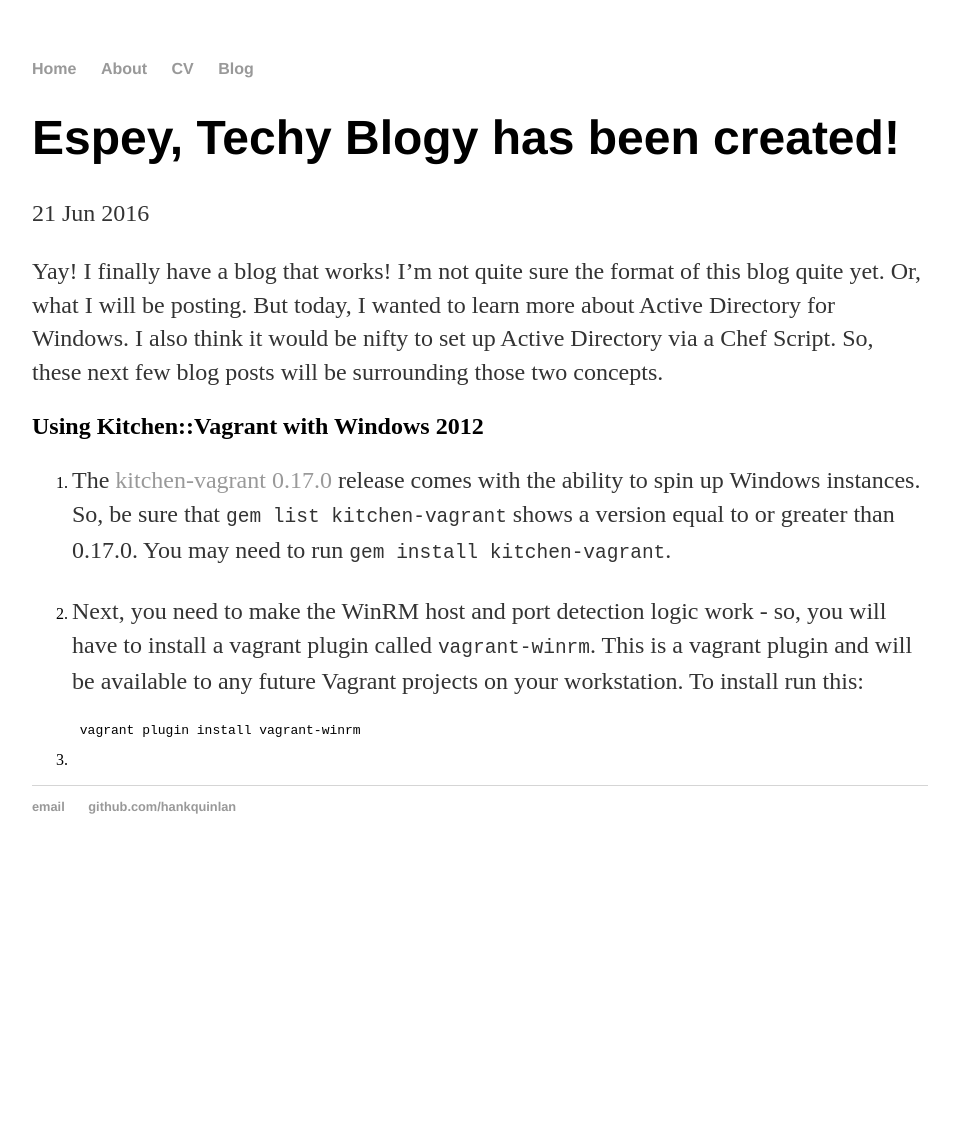
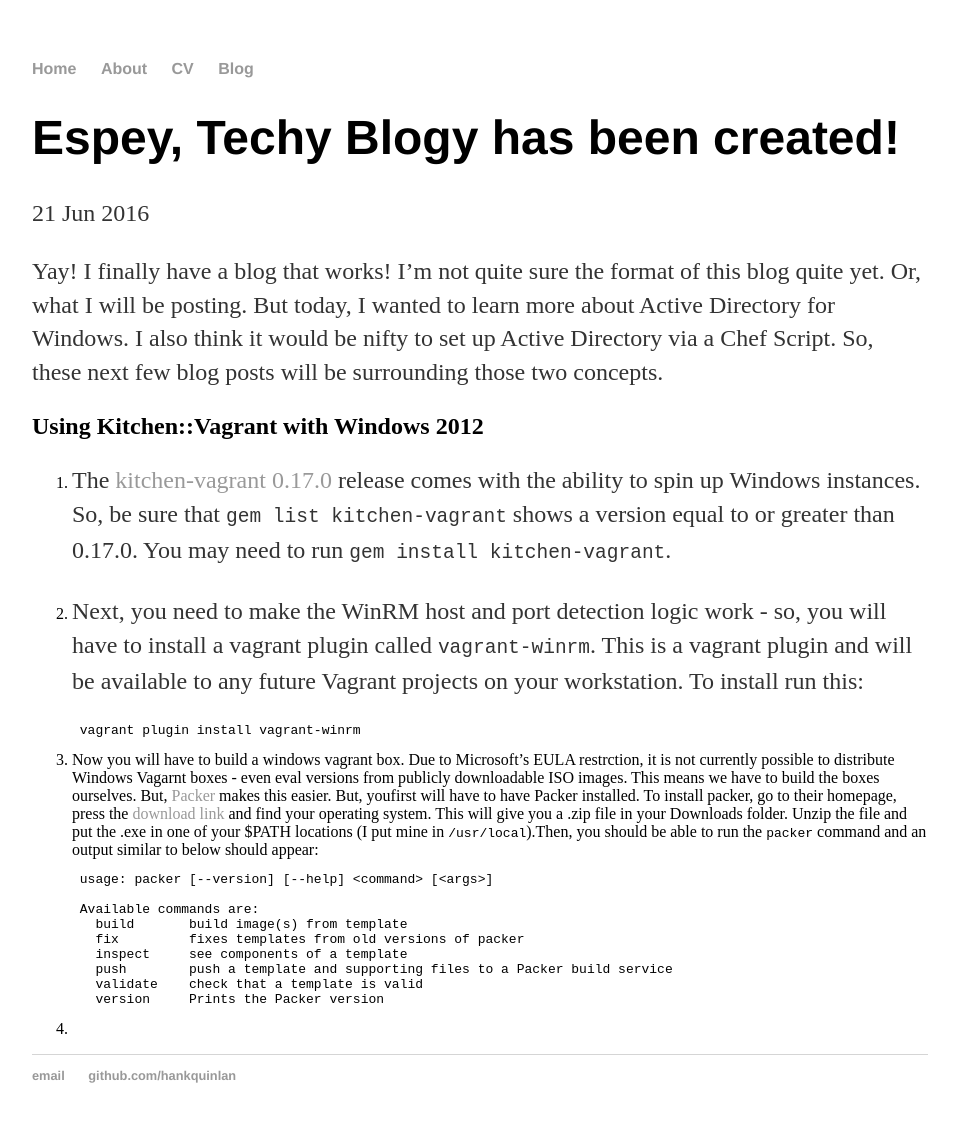
Before and after one commit to espey/espey.github.io, a Jekyll site: the page built from _posts/2016-06-21-first-post.md, in a window 1280 px wide. Shown: the whole page, without its empty margins (160-1117 px from the left). Built offline with Jekyll 4.4.1, drawn with Linux system fonts in a browser that asks for light colours; before the commit the page ends 900 px from its top, so only the background shows below that.

Commit message:
Added how to install packer

````diff
--- a/_posts/2016-06-21-first-post.md
+++ b/_posts/2016-06-21-first-post.md
@@ -15,4 +15,16 @@
     vagrant plugin install vagrant-winrm
     ```
 
-3.
+3. Now you will have to build a windows vagrant box. Due to Microsoft's EULA restrction, it is not currently possible to distribute Windows Vagarnt boxes - even eval versions from publicly downloadable ISO images. This means we have to build the boxes ourselves. But, [Packer](https://www.packer.io/) makes this easier. But, youfirst will have to have Packer installed. To install packer, go to their homepage, press the [download link](https://www.packer.io/downloads.html) and find your operating system. This will give you a .zip file in your Downloads folder. Unzip the file and put the .exe in one of your $PATH locations (I put mine in `/usr/local`).Then, you should be able to run the `packer` command and an output similar to below should appear:
+    ```
+    usage: packer [--version] [--help] <command> [<args>]
+
+    Available commands are:
+      build       build image(s) from template
+      fix         fixes templates from old versions of packer
+      inspect     see components of a template
+      push        push a template and supporting files to a Packer build service
+      validate    check that a template is valid
+      version     Prints the Packer version
+    ```
+4.
````
